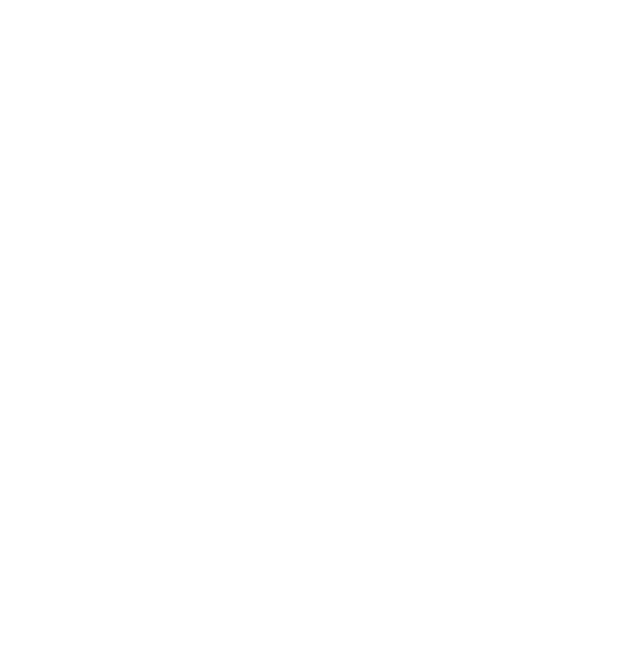
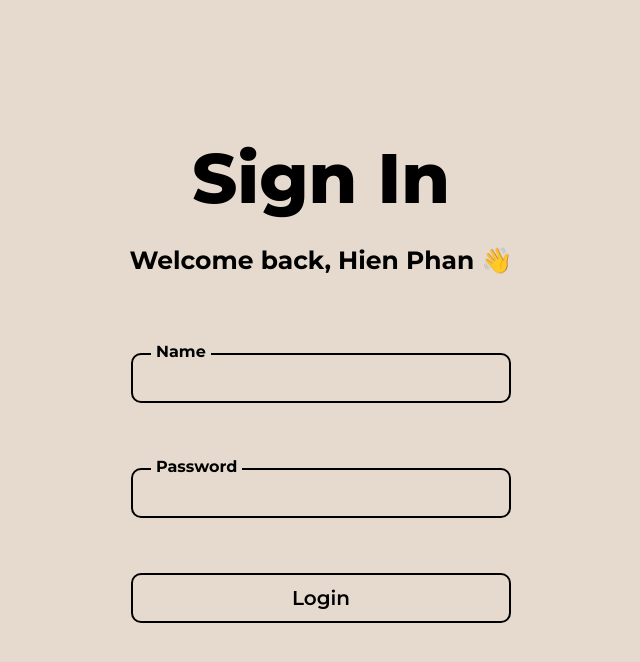
Before and after one commit to pmh3107/my-CV, a React (Create React App) app: page /SignIn in a window 1280 px wide. Before the commit this address had no page. Shown: the top 662 px of the page, without its empty margins (319-959 px from the left). Built offline with nearby package versions, Linux system fonts and the light colour scheme.

Commit message:
Completed SignIn design

```diff
--- a/src/App.js
+++ b/src/App.js
@@ -5,6 +5,7 @@
 import Contact from "./components/pages/Contact";
 import Resume from "./components/pages/Resume";
 import Project from "./components/pages/Project";
+import SignIn from "./components/pages/SignIn";
 
 function App() {
   return (
@@ -14,6 +15,7 @@
         <Route path="/Contact" element={<Contact />} />
         <Route path="/Resume" element={<Resume />} />
         <Route path="/Project" element={<Project />} />
+        <Route path="/SignIn" element={<SignIn />} />
         {/* <Route path="*" element={<NotFound />} /> */}
       </Routes>
     </BrowserRouter>
--- /dev/null
+++ b/src/components/pages/SignIn.jsx
@@ -0,0 +1,56 @@
+import React from "react";
+
+function SignIn() {
+  return (
+    <>
+      <header></header>
+      <main className="sign">
+        <div className="container">
+          <div className="sign__top">
+            <h1 className="sign__heading">Sign In</h1>
+            <h2 className="sign__content">Welcome back, Hien Phan 👋</h2>
+          </div>
+          <div className="sign__form">
+            <form action="" className="form__container sign__form--container">
+              <div className="form__input-action">
+                <label className="form__label sign__form--label" htmlFor="name">
+                  Name
+                </label>
+                <input
+                  type="text"
+                  id="name"
+                  name="name"
+                  className="form__input sign__form--input"
+                  required
+                />
+              </div>
+              <div className="form__input-action">
+                <label
+                  className="form__label sign__form--label"
+                  htmlFor="password"
+                >
+                  Password
+                </label>
+                <input
+                  type="password"
+                  id="password"
+                  name="password"
+                  className="form__input sign__form--input"
+                  required
+                />
+              </div>
+              <button
+                type="submit"
+                className="form__submit-btn btn sign__form--btn"
+              >
+                Login
+              </button>
+            </form>
+          </div>
+        </div>
+      </main>
+      <footer></footer>
+    </>
+  );
+}
+export default SignIn;
--- /dev/null
+++ b/src/scss/common/_form.scss
@@ -0,0 +1,59 @@
+@use "../abstracts";
+.form {
+  &__container {
+    padding: 70px 60px;
+    @include abstracts.screen(sm) {
+      padding: 30px 20px;
+    }
+  }
+  &__name {
+    display: flex;
+    gap: 30px;
+    @include abstracts.screen(sm) {
+      flex-direction: column;
+      gap: 0;
+    }
+  }
+  &__input-action {
+    position: relative;
+    height: 65px;
+    width: 100%;
+    margin-bottom: 50px;
+    @include abstracts.screen(sm) {
+      margin-bottom: 20px;
+    }
+  }
+  &__label {
+    font-weight: 700;
+    position: absolute;
+    top: -8px;
+    left: 10px;
+  }
+  &__input {
+    height: 40px;
+    width: 100%;
+    border-radius: 0;
+    border-bottom: 2px solid var(--primary-text-color);
+    padding-left: 10px;
+    margin-top: 10px;
+    font-weight: 500;
+    font-size: 1.6rem;
+    width: 100%;
+    &-textarea {
+      padding: 10px 10px;
+      border-bottom: 3px solid var(--primary-text-color);
+    }
+    &:focus {
+      color: var(--second-color-blue);
+      border-bottom: 2px solid var(--second-color-blue);
+    }
+    &:focus:invalid {
+      border-bottom: 2px solid red;
+    }
+  }
+  &__submit-btn {
+    background-color: var(--second-color-blue);
+    color: #fff;
+    border: 1px solid transparent;
+  }
+}
--- a/src/scss/common/_index.scss
+++ b/src/scss/common/_index.scss
@@ -1,3 +1,4 @@
 @forward "./social";
 @forward "./button";
 @forward "./title-top";
+@forward "./form";
--- a/src/scss/pages/_Contact.scss
+++ b/src/scss/pages/_Contact.scss
@@ -16,61 +16,3 @@
     box-shadow: 0px 4px 8px rgba(0, 0, 0, 0.1);
   }
 }
-.form {
-  &__container {
-    padding: 70px 60px;
-    @include abstracts.screen(sm) {
-      padding: 30px 20px;
-    }
-  }
-  &__name {
-    display: flex;
-    gap: 30px;
-    @include abstracts.screen(sm) {
-      flex-direction: column;
-      gap: 0;
-    }
-  }
-  &__input-action {
-    position: relative;
-    height: 65px;
-    width: 100%;
-    margin-bottom: 50px;
-    @include abstracts.screen(sm) {
-      margin-bottom: 20px;
-    }
-  }
-  &__label {
-    font-weight: 700;
-    position: absolute;
-    top: -8px;
-    left: 10px;
-  }
-  &__input {
-    height: 40px;
-    width: 100%;
-    border-radius: 0;
-    border-bottom: 2px solid var(--primary-text-color);
-    padding-left: 10px;
-    margin-top: 10px;
-    font-weight: 500;
-    font-size: 1.6rem;
-    width: 100%;
-    &-textarea {
-      padding: 10px 10px;
-      border-bottom: 3px solid var(--primary-text-color);
-    }
-    &:focus {
-      color: var(--second-color-blue);
-      border-bottom: 2px solid var(--second-color-blue);
-    }
-    &:focus:invalid {
-      border-bottom: 2px solid red;
-    }
-  }
-  &__submit-btn {
-    background-color: var(--second-color-blue);
-    color: #fff;
-    border: 1px solid transparent;
-  }
-}
--- /dev/null
+++ b/src/scss/pages/_SignIn.scss
@@ -0,0 +1,66 @@
+@use "../abstracts";
+.sign {
+  background: var(--primary-bg-color);
+  display: flex;
+  flex-direction: column;
+  justify-content: center;
+  align-items: center;
+  height: 100vh;
+  &__top {
+    text-align: center;
+  }
+  &__heading {
+    font-size: 7rem;
+    font-weight: 900;
+    line-height: 2;
+  }
+  &__content {
+    font-size: 2.5rem;
+    font-weight: 700;
+  }
+  &__form {
+    display: flex;
+    align-items: center;
+    justify-content: center;
+    &--container {
+      min-width: 500px;
+      @include abstracts.screen(sm) {
+        min-width: 400px;
+      }
+    }
+    &--label {
+      padding: 5px;
+      background: var(--primary-bg-color);
+      top: -4px;
+      left: 20px;
+    }
+    &--input {
+      border-radius: 10px;
+      height: 50px;
+      border: 2px solid var(--primary-text-color);
+      transition: all ease-in 0.3s;
+      &:focus {
+        color: var(--second-color-blue);
+        border: 2px solid var(--second-color-blue);
+      }
+      &:focus:invalid {
+        border: 2px solid red;
+      }
+    }
+    &--btn {
+      width: 100%;
+      height: 50px;
+      font-size: 2rem;
+      color: var(--primary-text-color);
+      border-radius: 10px;
+      border: 2px solid var(--primary-text-color);
+      background-color: transparent;
+      transition: all ease-in 0.2s;
+      &:hover {
+        color: var(--second-text-color);
+        border: 2px solid var(--second-color-blue);
+        background-color: var(--second-color-blue);
+      }
+    }
+  }
+}
--- a/src/scss/pages/_index.scss
+++ b/src/scss/pages/_index.scss
@@ -2,3 +2,4 @@
 @forward "./Contact";
 @forward "./resume";
 @forward "./project";
+@forward "./SignIn";
```
